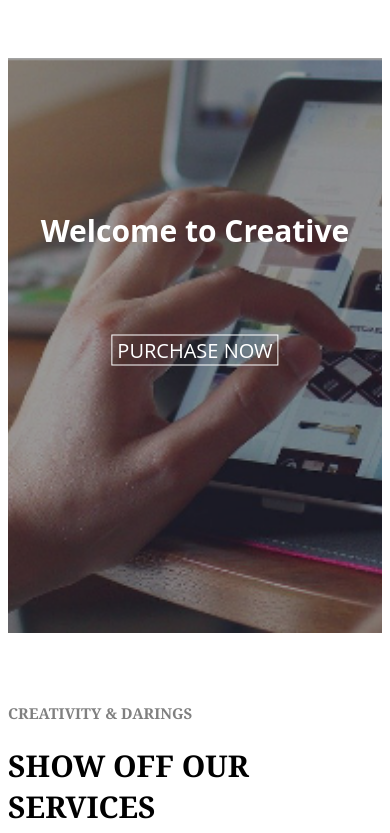
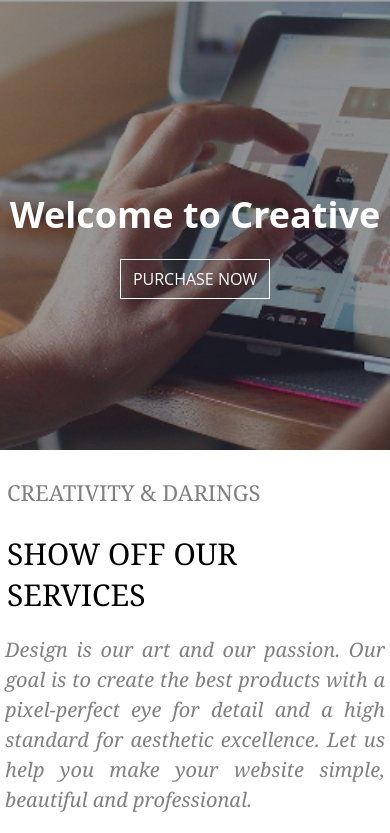
Before and after one commit to sheba891/website, a plain HTML site: page index.html in a window 390 px wide. Shown: the top 833 px of the page. Drawn offline with Linux system fonts and the light colour scheme.

Commit message:
changes_made

```diff
--- a/CSS/style.css
+++ b/CSS/style.css
@@ -1,85 +1,56 @@
 body {
   font-family: "Open Sans", Arial, Helvetica, sans-serif;
+  margin:0;
+  padding:0;
 }
+
 *{
   padding: 0;
   box-sizing: border-box;
 }
 .header{
   background:url('/img/img1.png') no-repeat center fixed;
-  width:100%;
+  background-size:cover;
   height: 80vh;
-  padding: 50px 0px;
-  position:relative;
-  background-size:cover;
-  background-origin: content-box;
-  overflow: hidden;
-  background-clip:border-box;
+  max-height: 650px;
+  display: flex;
+  flex-direction: column;
+  align-items: center;
+  justify-content: center;
+}
+ .title{
+ color: #fff;
+ font-size: 40px;
 
 }
- .title{
- position:relative;
- top:30%;
- left: 50%;
- transform: translate(-50%,-50%);
- color: #fff;
- font-size: 40px;
- text-align: center;
- align-content: center;
-
-}
-
-.button{
- position:relative;
- top: 35%;
- left: 50%;
-}
-
 .btn{
- position:absolute;
  border: 1px solid #fff;
- padding: 1px 05px;
+ padding: 10px 15px;
  color:#fff;
  text-decoration: none;
- font-size: 13px;
- transform: translate(-50%,-50%);
+ font-size: 20px;
 }
 .btn:hover{
   border: 1px solid #f44336;
   background: #f44336;
   transition: 1s;
 }
-  @media(max-width: 700px)
-{
-
-  .title{
-    font-size:20px;
-  }
-  .btn{
-    font-size:20px ;
-  }
-
-}
 
 .services{
   font-family: Georgia, 'Times New Roman', Times, serif;
-
+  padding: 30px;
 }
 .services h3{
-  font-size: 15px;
-  font-weight: 500px;
+  font-size: 22px;
+  font-weight: 500;
   color: grey;
   font-style:bold;
-  text-align: left;
-  padding-top: 15px;
-  margin: auto;
+  margin: 2px;
 }
 .services h2{
   font-size: 30px;
-  font-weight: 600;
-  padding-left: 0px;
-  text-align: left;
-  margin: auto;
+  font-weight: 500;
+  margin: 2px;
   color: black;
   font-style: bold;
 }
@@ -90,23 +61,35 @@ body {
   font-style: italic;
   line-height: 30px;
   text-align: justify;
+  color: grey;
 }
-.image1{
-   display: flex;
-   margin-bottom: 5%;
-   padding: 10px 10px;
-   margin: auto;
-   position:relative;
+.services img{
+  width: 500px;
+  height: auto;
+  max-width: 100vw;
 }
-@media(max-width: 760px)
-{
-  .services{
-    padding-top: 5px;
+@media screen and (max-width: 760px) {
+  .header {
+    max-height: 450px;
+    padding: 0px 0px;
   }
-  .services p{
+  .title {
+    font-size: 24px;
+
+  }
+  .btn {
+    font-size: 16px;
+    padding: 8px 12px;
+  }
+  .services {
+    padding: 5px;
+  }
+  .services h3{
+    padding-top: 20px;
+  }
+  .services p {
     margin-right: auto;
   }
-  .image1{
-    flex-direction: column;
-  }
+
+
 }
```
